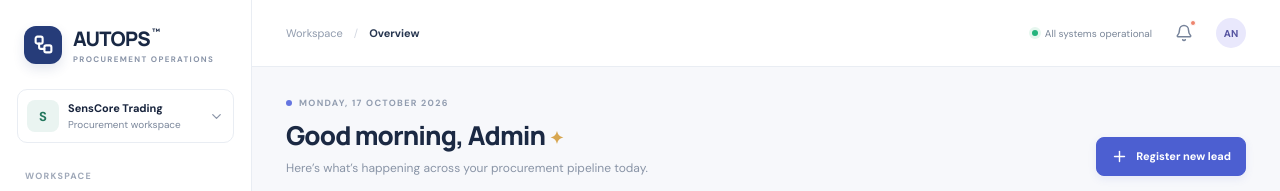
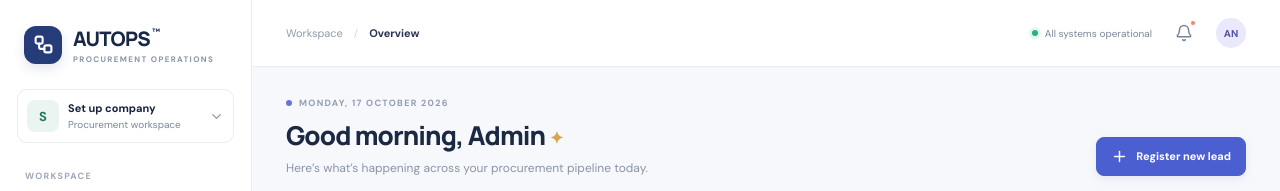
Before and after one commit to thasleenanasreen242-cmd/autops, a Next.js app: page / in a window 1280 px wide. Shown: the top 191 px of the page. Built offline with nearby package versions, Linux system fonts and the light colour scheme.

Commit message:
Display configured company name in workspace

```diff
--- a/app/page.tsx
+++ b/app/page.tsx
@@ -1,6 +1,6 @@
 "use client";
 
-import { useMemo, useState } from "react";
+import { useEffect, useMemo, useState } from "react";
 import { Activity, ArrowDownRight, ArrowRight, Bell, Check, ChevronDown, CircleHelp, ClipboardCheck, Clock3, FileCheck2, FileText, Filter, Globe2, Inbox, Layers3, LayoutDashboard, Mail, MoreHorizontal, PackageSearch, Plus, Search, Send, Settings2, ShieldCheck, Sparkles, TrendingUp, UploadCloud, Users, Workflow } from "lucide-react";
 
 const stages = [
@@ -37,6 +37,8 @@ const activities = [
 type Lead = typeof initialLeads[number];
 
 export default function Home() {
+  const [companyName, setCompanyName] = useState("Set up company");
+  useEffect(() => { try { const saved = window.localStorage.getItem("autops-company-settings"); if (saved) { const parsed = JSON.parse(saved); if (typeof parsed.companyName === "string" && parsed.companyName.trim()) setCompanyName(parsed.companyName); } } catch {} }, []);
   const [active, setActive] = useState("Overview");
   const [query, setQuery] = useState("");
   const [stageFilter, setStageFilter] = useState("All stages");
@@ -76,7 +78,7 @@ export default function Home() {
     <main className="app-shell">
       <aside className="sidebar">
         <div className="brand"><div className="brand-mark"><Workflow size={21} strokeWidth={2.4}/></div><div><div className="brand-name">AUTOPS<span>™</span></div><div className="brand-sub">PROCUREMENT OPERATIONS</div></div></div>
-        <div className="workspace-switch"><div className="workspace-avatar">S</div><div className="workspace-copy"><strong>SensCore Trading</strong><span>Procurement workspace</span></div><ChevronDown size={15}/></div>
+        <div className="workspace-switch"><div className="workspace-avatar">S</div><div className="workspace-copy"><strong>{companyName}</strong><span>Procurement workspace</span></div><ChevronDown size={15}/></div>
         <div className="nav-label">WORKSPACE</div>
         <nav className="nav-list">
           {[{name:"Overview",icon:LayoutDashboard},{name:"Lead intake",icon:ClipboardCheck},{name:"Suppliers",icon:PackageSearch},{name:"RFQs & responses",icon:Inbox},{name:"Quote comparison",icon:Layers3},{name:"Final quotes",icon:FileCheck2}].map(({name,icon:Icon})=><button key={name} className={active===name?"nav-item active":"nav-item"} onClick={()=>{setActive(name);setNotice("");}}><Icon size={17}/><span>{name}</span>{name==="RFQs & responses"&&<span className="nav-count">4</span>}</button>)}
```
